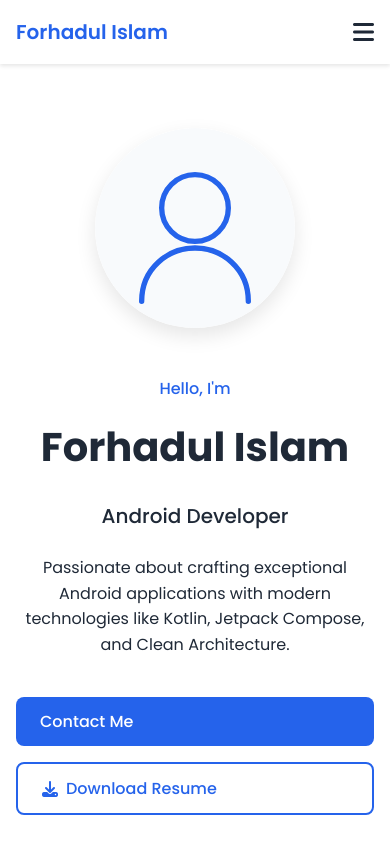
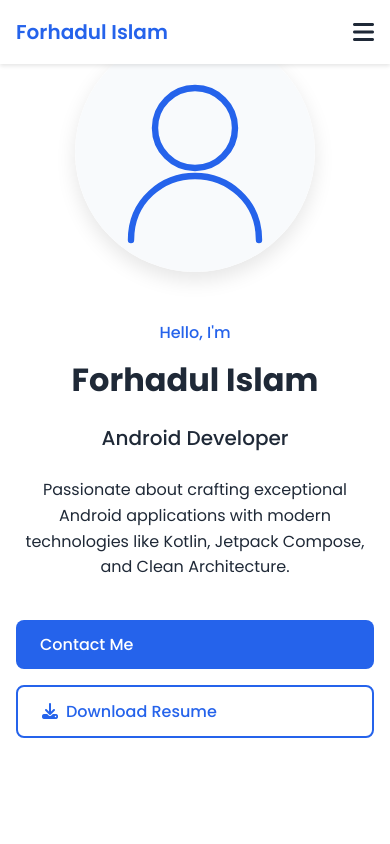
Before and after one commit to fitareq/fitareq.github.io, a plain HTML site: page index.html in a window 390 px wide. Shown: the top 844 px of the page. Drawn offline with Linux system fonts and the light colour scheme; no server answers.

Commit message:
Fixed blog images and improved home section layout
- Improved Medium post image extraction
- Added HTTPS support for images
- Enhanced profile image position and styling
- Improved responsive layout

```diff
--- a/css/style.css
+++ b/css/style.css
@@ -113,17 +113,16 @@ a {
 
 /* Home */
 .home {
-    padding: 8rem 0 4rem;
-    min-height: 100vh;
-    display: flex;
-    align-items: center;
+    padding-top: 5rem;
 }
 
 .home-content {
     display: grid;
-    grid-template-columns: 1fr 1fr;
+    grid-template-columns: 1.2fr 1fr;
     align-items: center;
-    gap: 3rem;
+    gap: 2rem;
+    max-width: 1000px;
+    margin: 0 auto;
 }
 
 .home-text {
@@ -142,6 +141,7 @@ a {
     font-size: var(--biggest-font-size);
     font-weight: 700;
     color: var(--title-color);
+    line-height: 1.2;
     margin-bottom: 0.5rem;
 }
 
@@ -157,6 +157,7 @@ a {
     color: var(--text-color-light);
     margin-bottom: 1.5rem;
     line-height: 1.6;
+    max-width: 500px;
 }
 
 .home-buttons {
@@ -167,12 +168,14 @@ a {
 .home-image {
     display: flex;
     justify-content: center;
+    align-items: center;
+    position: relative;
 }
 
 .home-blob {
-    width: 300px;
-    height: 300px;
-    background: var(--container-color);
+    width: 320px;
+    height: 320px;
+    background: linear-gradient(135deg, var(--container-color) 0%, rgba(37, 99, 235, 0.1) 100%);
     border-radius: 50%;
     overflow: hidden;
     display: flex;
@@ -185,11 +188,11 @@ a {
     width: 100%;
     height: 100%;
     object-fit: cover;
-    transition: transform 0.3s;
+    transition: transform 0.4s ease;
 }
 
 .home-blob:hover .home-img {
-    transform: scale(1.1);
+    transform: scale(1.05);
 }
 
 .button {
@@ -253,9 +256,19 @@ a {
 
 /* Responsive */
 @media screen and (max-width: 968px) {
+    .home {
+        padding-top: 2rem;
+    }
+
     .home-content {
         grid-template-columns: 1fr;
         text-align: center;
+        gap: 3rem;
+    }
+
+    .home-description {
+        margin-left: auto;
+        margin-right: auto;
     }
 
     .home-buttons {
@@ -267,19 +280,24 @@ a {
     }
 
     .home-blob {
-        width: 250px;
-        height: 250px;
+        width: 280px;
+        height: 280px;
     }
 }
 
 @media screen and (max-width: 576px) {
     .home-buttons {
         flex-direction: column;
+        align-items: stretch;
     }
 
     .home-blob {
-        width: 200px;
-        height: 200px;
+        width: 240px;
+        height: 240px;
+    }
+
+    .home-title {
+        font-size: var(--h1-font-size);
     }
 }
 
--- a/js/blog.js
+++ b/js/blog.js
@@ -12,13 +12,19 @@ async function fetchMediumPosts() {
             blogGrid.innerHTML = ''; // Clear existing posts
 
             posts.forEach(post => {
-                // Extract the first image from the post content
-                const image = extractImageFromContent(post.content) || post.thumbnail;
+                // Get the first image from the content
+                const tempDiv = document.createElement('div');
+                tempDiv.innerHTML = post.content;
+                const firstImg = tempDiv.querySelector('img');
+                const imageUrl = firstImg ? firstImg.src : (post.thumbnail || 'images/blog-placeholder.svg');
+
+                // Clean up the image URL to use HTTPS
+                const secureImageUrl = imageUrl.replace(/^http:\/\//i, 'https://');
 
                 const articleHtml = `
                     <article class="blog-card">
                         <div class="blog-image">
-                            <img src="${image || 'images/blog-placeholder.svg'}" alt="${post.title}" class="blog-img">
+                            <img src="${secureImageUrl}" alt="${post.title}" class="blog-img" onerror="this.src='images/blog-placeholder.svg'">
                         </div>
                         <div class="blog-data">
                             <span class="blog-tag">${getPostTag(post.categories)}</span>
@@ -40,13 +46,6 @@ async function fetchMediumPosts() {
         console.error('Error fetching Medium posts:', error);
         displayFallbackPosts();
     }
-}
-
-function extractImageFromContent(content) {
-    const parser = new DOMParser();
-    const doc = parser.parseFromString(content, 'text/html');
-    const firstImage = doc.querySelector('img');
-    return firstImage ? firstImage.src : null;
 }
 
 function getPostTag(categories) {
@@ -75,7 +74,7 @@ function displayFallbackPosts() {
     blogGrid.innerHTML = `
         <article class="blog-card">
             <div class="blog-image">
-                <img src="images/mvvm-pattern.svg" alt="MVVM Architecture Pattern" class="blog-img">
+                <img src="images/blog-placeholder.svg" alt="MVVM Architecture Pattern" class="blog-img">
             </div>
             <div class="blog-data">
                 <span class="blog-tag">Architecture</span>
```
